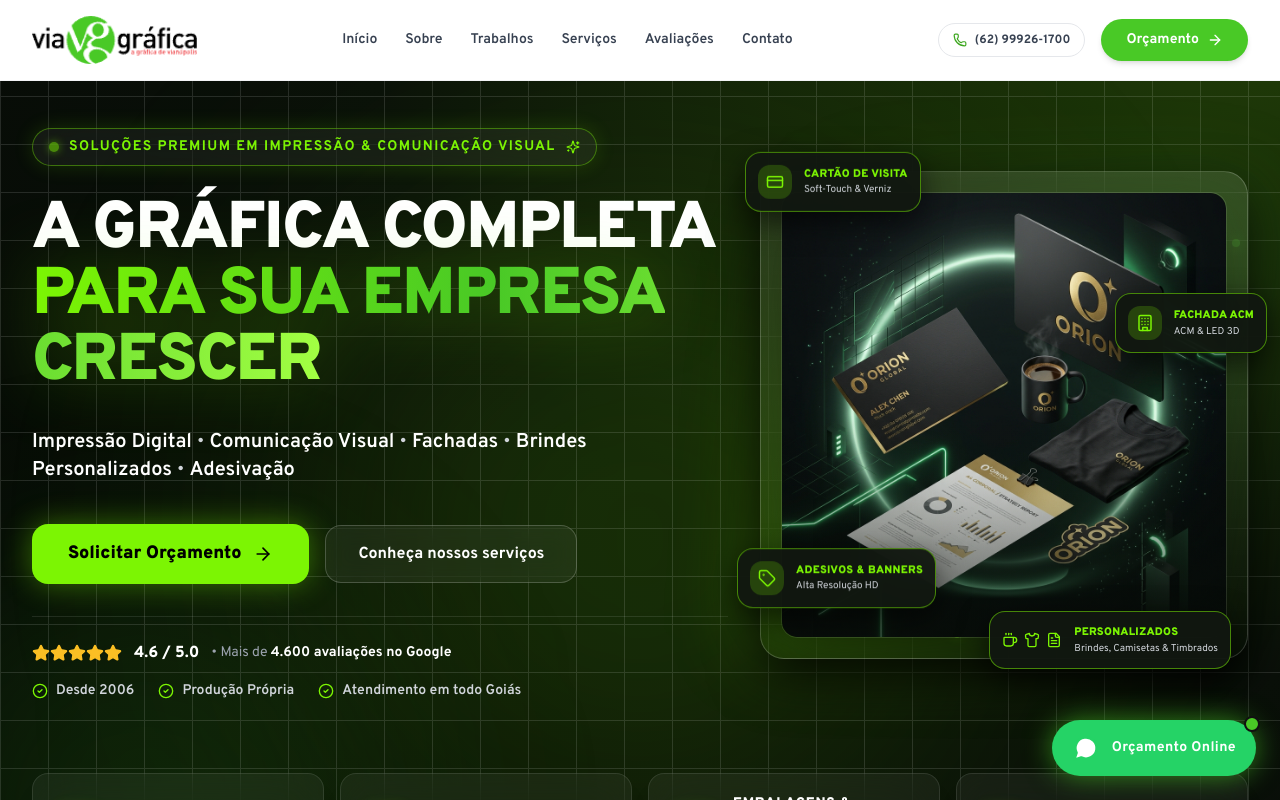
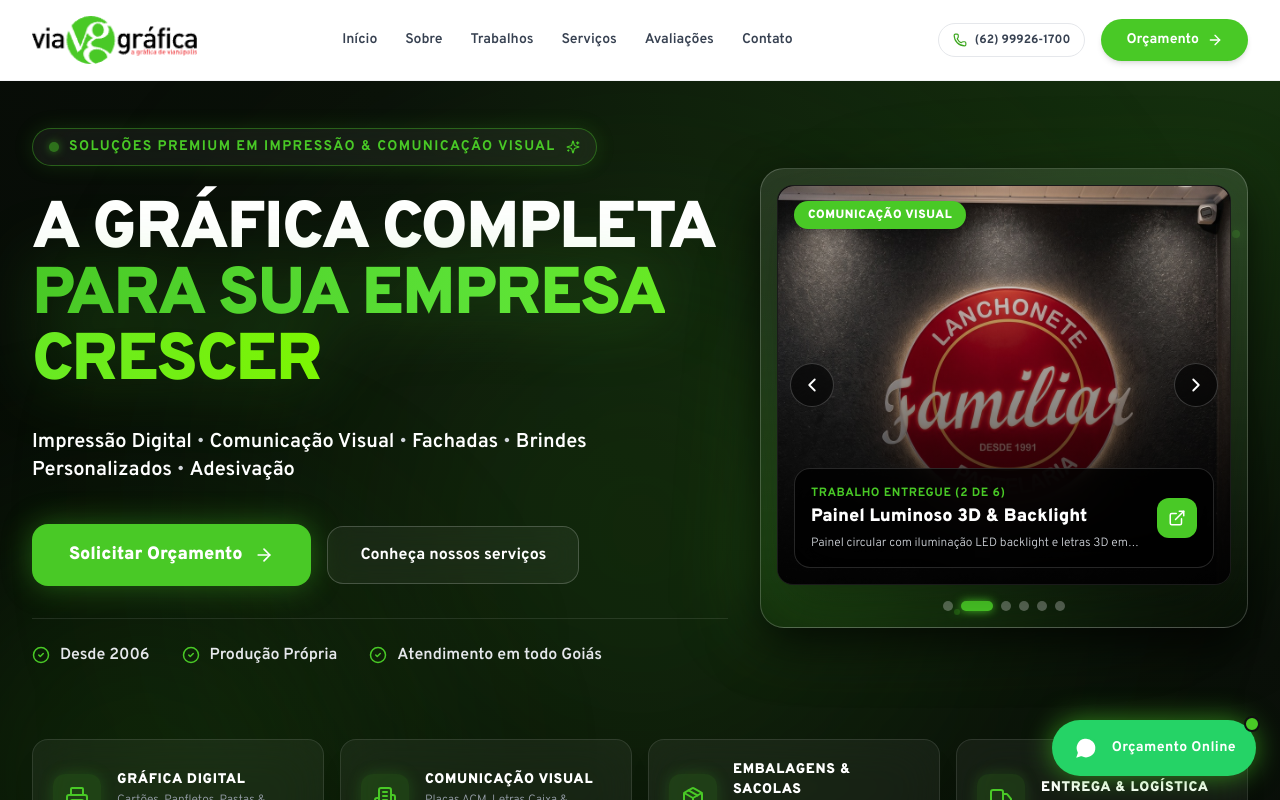
Before and after one commit to viagraficavps-star/via-grafica-landing, a React (Vite) app: page / in a window 1280 px wide. Shown: the top 800 px of the page. Built offline with nearby package versions, Linux system fonts and the light colour scheme; the HTML template or start-up script is replaced by a standard one.

Commit message:
Hero update: add interactive works carousel, color tone #49C926, remove grid overlay and google reviews

```diff
--- a/src/components/Hero.jsx
+++ b/src/components/Hero.jsx
@@ -1,21 +1,17 @@
-import React from 'react';
+import React, { useState, useEffect } from 'react';
 import {
   ArrowRight,
   Printer,
   Building2,
   Package,
   Truck,
-  Star,
   CheckCircle2,
   Sparkles,
-  CreditCard,
-  Building,
-  Tag,
-  Coffee,
-  Shirt,
-  FileText
+  ChevronLeft,
+  ChevronRight,
+  ExternalLink
 } from 'lucide-react';
-import { QUICK_CATEGORIES } from '../data/viaGraficaData';
+import { QUICK_CATEGORIES, GALLERY_DATA } from '../data/viaGraficaData';
 
 const categoryIcons = {
   Printer,
@@ -25,29 +21,42 @@ const categoryIcons = {
 };
 
 export default function Hero({ onOpenBudgetModal }) {
+  const [currentSlide, setCurrentSlide] = useState(0);
+  const [isAutoPlaying, setIsAutoPlaying] = useState(true);
+
+  // Auto-play carousel every 3.5 seconds
+  useEffect(() => {
+    if (!isAutoPlaying) return;
+    const interval = setInterval(() => {
+      setCurrentSlide((prev) => (prev + 1) % GALLERY_DATA.length);
+    }, 3500);
+    return () => clearInterval(interval);
+  }, [isAutoPlaying]);
+
+  const nextSlide = () => {
+    setCurrentSlide((prev) => (prev + 1) % GALLERY_DATA.length);
+  };
+
+  const prevSlide = () => {
+    setCurrentSlide((prev) => (prev - 1 + GALLERY_DATA.length) % GALLERY_DATA.length);
+  };
+
+  const activeWork = GALLERY_DATA[currentSlide];
+
   return (
-    <section id="hero" className="relative min-h-screen pt-28 pb-16 bg-[#0A1009] text-white overflow-hidden flex flex-col justify-between selection:bg-[#7CF503] selection:text-black">
+    <section id="hero" className="relative min-h-screen pt-28 pb-16 bg-[#0A1009] text-white overflow-hidden flex flex-col justify-between selection:bg-[#49C926] selection:text-white">
 
-      {/* Dynamic Luminous Ambient Background & Grid Depth */}
-      <div className="absolute inset-0 bg-[radial-gradient(ellipse_at_top_right,_var(--tw-gradient-stops))] from-[#7CF503]/20 via-[#0A1009] to-[#040804] pointer-events-none"></div>
+      {/* Dynamic Luminous Ambient Background Depth (No Grid) */}
+      <div className="absolute inset-0 bg-[radial-gradient(ellipse_at_top_right,_var(--tw-gradient-stops))] from-[#49C926]/20 via-[#0A1009] to-[#040804] pointer-events-none"></div>
 
-      {/* Blurred Luminous Green Spotlights */}
-      <div className="absolute top-1/4 left-1/2 -translate-x-1/2 w-[600px] h-[600px] bg-[#7CF503]/15 rounded-full blur-[140px] pointer-events-none animate-pulse-glow"></div>
+      {/* Blurred Luminous Green #49C926 Spotlights */}
+      <div className="absolute top-1/4 left-1/2 -translate-x-1/2 w-[600px] h-[600px] bg-[#49C926]/15 rounded-full blur-[140px] pointer-events-none animate-pulse-glow"></div>
       <div className="absolute -bottom-20 -left-20 w-[450px] h-[450px] bg-[#49C926]/15 rounded-full blur-[120px] pointer-events-none"></div>
-
-      {/* Subtle Geometric Grid & Particle Texture Overlay */}
-      <div
-        className="absolute inset-0 opacity-[0.12] pointer-events-none"
-        style={{
-          backgroundImage: `linear-gradient(to right, #ffffff 1px, transparent 1px), linear-gradient(to bottom, #ffffff 1px, transparent 1px)`,
-          backgroundSize: '48px 48px'
-        }}
-      ></div>
 
       {/* Luminous Micro-Particles */}
       <div className="absolute inset-0 pointer-events-none overflow-hidden">
-        <div className="absolute top-1/3 left-1/5 w-2 h-2 rounded-full bg-[#7CF503] shadow-[0_0_12px_#7CF503] animate-ping opacity-75"></div>
-        <div className="absolute top-2/3 right-1/4 w-1.5 h-1.5 rounded-full bg-[#7CF503] shadow-[0_0_10px_#7CF503] animate-float opacity-80"></div>
+        <div className="absolute top-1/3 left-1/5 w-2 h-2 rounded-full bg-[#49C926] shadow-[0_0_12px_#49C926] animate-ping opacity-75"></div>
+        <div className="absolute top-2/3 right-1/4 w-1.5 h-1.5 rounded-full bg-[#49C926] shadow-[0_0_10px_#49C926] animate-float opacity-80"></div>
         <div className="absolute top-1/4 right-10 w-2 h-2 rounded-full bg-[#49C926] shadow-[0_0_12px_#49C926] animate-pulse opacity-60"></div>
       </div>
 
@@ -58,19 +67,19 @@ export default function Hero({ onOpenBudgetModal }) {
           {/* LADO ESQUERDO: Conteúdo Persuasivo & Chamada Principal */}
           <div className="lg:col-span-7 space-y-8 text-left">
 
-            {/* Top Luminous Badge */}
-            <div className="inline-flex items-center gap-2.5 bg-white/5 backdrop-blur-xl border border-[#7CF503]/40 px-4 py-2 rounded-full shadow-[0_0_20px_rgba(124,245,3,0.15)] animate-fadeIn">
-              <span className="w-2.5 h-2.5 rounded-full bg-[#7CF503] animate-pulse shadow-[0_0_8px_#7CF503]"></span>
-              <span className="text-xs sm:text-sm font-bold uppercase tracking-widest text-[#7CF503]">
+            {/* Top Luminous Badge (#49C926) */}
+            <div className="inline-flex items-center gap-2.5 bg-white/5 backdrop-blur-xl border border-[#49C926]/40 px-4 py-2 rounded-full shadow-[0_0_20px_rgba(73,201,38,0.15)] animate-fadeIn">
+              <span className="w-2.5 h-2.5 rounded-full bg-[#49C926] animate-pulse shadow-[0_0_8px_#49C926]"></span>
+              <span className="text-xs sm:text-sm font-bold uppercase tracking-widest text-[#49C926]">
                 Soluções Premium em Impressão & Comunicação Visual
               </span>
-              <Sparkles size={14} className="text-[#7CF503]" />
+              <Sparkles size={14} className="text-[#49C926]" />
             </div>
 
             {/* Título Principal (60px - 72px) */}
             <h1 className="font-heading text-4xl sm:text-6xl lg:text-[66px] font-black text-white leading-[1.05] tracking-tight">
               A GRÁFICA COMPLETA <br className="hidden sm:block" />
-              <span className="text-transparent bg-clip-text bg-gradient-to-r from-[#7CF503] via-[#49C926] to-[#A2FF43] drop-shadow-[0_0_35px_rgba(124,245,3,0.3)]">
+              <span className="text-transparent bg-clip-text bg-gradient-to-r from-[#49C926] via-[#5ce237] to-[#7CF503] drop-shadow-[0_0_35px_rgba(73,201,38,0.35)]">
                 PARA SUA EMPRESA CRESCER
               </span>
             </h1>
@@ -80,12 +89,12 @@ export default function Hero({ onOpenBudgetModal }) {
               <span className="text-white font-semibold">Impressão Digital</span> • <span className="text-white font-semibold">Comunicação Visual</span> • <span className="text-white font-semibold">Fachadas</span> • <span className="text-white font-semibold">Brindes Personalizados</span> • <span className="text-white font-semibold">Adesivação</span>
             </p>
 
-            {/* CTAs (Botão Verde + Botão Transparente) */}
+            {/* CTAs (Botão Verde #49C926 + Botão Transparente) */}
             <div className="flex flex-col sm:flex-row items-stretch sm:items-center gap-4 pt-2">
-              {/* Botão Principal Verde #7CF503 */}
+              {/* Botão Principal Verde #49C926 */}
               <button
                 onClick={() => onOpenBudgetModal()}
-                className="group relative inline-flex items-center justify-center gap-3 bg-[#7CF503] hover:bg-[#6be002] text-black font-black text-lg px-9 py-4 rounded-2xl shadow-[0_0_30px_rgba(124,245,3,0.4)] hover:shadow-[0_0_45px_rgba(124,245,3,0.7)] transition-all duration-300 transform hover:-translate-y-1"
+                className="group relative inline-flex items-center justify-center gap-3 bg-[#49C926] hover:bg-[#3da71f] text-white font-black text-lg px-9 py-4 rounded-2xl shadow-[0_0_30px_rgba(73,201,38,0.4)] hover:shadow-[0_0_45px_rgba(73,201,38,0.7)] transition-all duration-300 transform hover:-translate-y-1 border border-[#49C926]/50"
               >
                 <span>Solicitar Orçamento</span>
                 <ArrowRight size={20} className="group-hover:translate-x-1 transition-transform" />
@@ -94,115 +103,124 @@ export default function Hero({ onOpenBudgetModal }) {
               {/* Botão Secundário Transparente Glassmorphism */}
               <a
                 href="#servicos"
-                className="inline-flex items-center justify-center gap-2 bg-white/5 hover:bg-white/12 text-white font-bold text-base px-8 py-4 rounded-2xl backdrop-blur-md border border-white/20 hover:border-[#7CF503] transition-all duration-300 transform hover:-translate-y-0.5"
+                className="inline-flex items-center justify-center gap-2 bg-white/5 hover:bg-white/12 text-white font-bold text-base px-8 py-4 rounded-2xl backdrop-blur-md border border-white/20 hover:border-[#49C926] transition-all duration-300 transform hover:-translate-y-0.5"
               >
                 <span>Conheça nossos serviços</span>
               </a>
             </div>
 
-            {/* Social Proof & Trust Badges */}
-            <div className="pt-6 border-t border-white/10 space-y-4">
-
-              {/* Avaliações do Google */}
-              <div className="flex flex-wrap items-center gap-3">
-                <div className="flex text-amber-400">
-                  {[...Array(5)].map((_, i) => (
-                    <Star key={i} size={18} fill="currentColor" className="text-amber-400" />
-                  ))}
-                </div>
-                <span className="font-extrabold text-white text-base">4.6 / 5.0</span>
-                <span className="text-gray-400 text-sm font-medium">
-                  • Mais de <strong className="text-white font-bold">4.600 avaliações no Google</strong>
-                </span>
-              </div>
-
-              {/* Checkmarks de Confiança */}
-              <div className="flex flex-wrap items-center gap-x-6 gap-y-2 text-xs sm:text-sm font-semibold text-gray-300">
-                <div className="flex items-center gap-2">
-                  <CheckCircle2 size={16} className="text-[#7CF503]" />
+            {/* Trust Badges Checkmarks */}
+            <div className="pt-6 border-t border-white/10">
+              <div className="flex flex-wrap items-center gap-x-8 gap-y-3 text-sm sm:text-base font-semibold text-gray-200">
+                <div className="flex items-center gap-2.5">
+                  <CheckCircle2 size={18} className="text-[#49C926]" />
                   <span>Desde 2006</span>
                 </div>
-                <div className="flex items-center gap-2">
-                  <CheckCircle2 size={16} className="text-[#7CF503]" />
+                <div className="flex items-center gap-2.5">
+                  <CheckCircle2 size={18} className="text-[#49C926]" />
                   <span>Produção Própria</span>
                 </div>
-                <div className="flex items-center gap-2">
-                  <CheckCircle2 size={16} className="text-[#7CF503]" />
+                <div className="flex items-center gap-2.5">
+                  <CheckCircle2 size={18} className="text-[#49C926]" />
                   <span>Atendimento em todo Goiás</span>
                 </div>
               </div>
-
             </div>
 
           </div>
 
-          {/* LADO DIREITO: Mockup 3D Integrado com Perspectiva & Elementos Flutuantes */}
-          <div className="lg:col-span-5 relative flex items-center justify-center">
+          {/* LADO DIREITO: Carrossel Interativo dos Trabalhos da Via Gráfica */}
+          <div
+            className="lg:col-span-5 relative flex items-center justify-center"
+            onMouseEnter={() => setIsAutoPlaying(false)}
+            onMouseLeave={() => setIsAutoPlaying(true)}
+          >
 
             {/* Ambient Backlight Aura */}
-            <div className="absolute inset-0 bg-gradient-to-tr from-[#7CF503]/30 via-transparent to-[#49C926]/20 rounded-3xl blur-2xl transform rotate-3"></div>
+            <div className="absolute inset-0 bg-gradient-to-tr from-[#49C926]/30 via-transparent to-[#49C926]/15 rounded-3xl blur-2xl transform rotate-2"></div>
 
-            {/* Main 3D Card Glass Panel Container */}
-            <div className="relative w-full max-w-lg bg-gradient-to-b from-white/10 via-white/5 to-white/0 p-3 sm:p-5 rounded-3xl backdrop-blur-2xl border border-white/20 shadow-[0_20px_50px_rgba(0,0,0,0.8)] group transition-transform duration-500 hover:scale-[1.02]">
+            {/* Main Carousel Frame Container */}
+            <div className="relative w-full max-w-lg bg-gradient-to-b from-white/10 via-white/5 to-white/0 p-3 sm:p-4 rounded-3xl backdrop-blur-2xl border border-white/20 shadow-[0_20px_50px_rgba(0,0,0,0.8)] group">
 
-              {/* Generated 3D Composition Graphic */}
-              <div className="relative rounded-2xl overflow-hidden border border-white/10 shadow-2xl">
+              {/* Carousel Image Container */}
+              <div className="relative h-[340px] sm:h-[400px] rounded-2xl overflow-hidden border border-white/10 shadow-2xl bg-black">
+
+                {/* Active Image */}
                 <img
-                  src="/images/hero_mockup_3d.png"
-                  alt="Mockup 3D Produtos Via Gráfica: Cartão de Visita, Fachada ACM, Banner, Adesivo, Caneca, Camiseta e Papel Timbrado"
-                  className="w-full h-auto object-cover rounded-2xl transform group-hover:scale-105 transition-transform duration-700"
+                  key={activeWork.image}
+                  src={activeWork.image}
+                  alt={activeWork.title}
+                  className="w-full h-full object-cover rounded-2xl transition-all duration-700 animate-fadeIn"
                 />
 
-                {/* Subtle Overlay Gradient */}
-                <div className="absolute inset-0 bg-gradient-to-t from-[#0A1009] via-transparent to-transparent opacity-60"></div>
+                {/* Bottom Overlay Gradient */}
+                <div className="absolute inset-0 bg-gradient-to-t from-black/90 via-black/40 to-transparent"></div>
+
+                {/* Left/Right Navigation Buttons */}
+                <button
+                  onClick={prevSlide}
+                  className="absolute left-3 top-1/2 -translate-y-1/2 z-20 w-11 h-11 rounded-full bg-black/60 hover:bg-[#49C926] text-white flex items-center justify-center transition-all backdrop-blur-md border border-white/20 hover:border-[#49C926] shadow-lg"
+                  aria-label="Trabalho Anterior"
+                >
+                  <ChevronLeft size={22} />
+                </button>
+
+                <button
+                  onClick={nextSlide}
+                  className="absolute right-3 top-1/2 -translate-y-1/2 z-20 w-11 h-11 rounded-full bg-black/60 hover:bg-[#49C926] text-white flex items-center justify-center transition-all backdrop-blur-md border border-white/20 hover:border-[#49C926] shadow-lg"
+                  aria-label="Próximo Trabalho"
+                >
+                  <ChevronRight size={22} />
+                </button>
+
+                {/* Top Badge: Categoria */}
+                <div className="absolute top-4 left-4 z-20">
+                  <span className="bg-[#49C926] text-white text-xs font-black px-3.5 py-1.5 rounded-full shadow-md uppercase tracking-wider">
+                    {activeWork.category}
+                  </span>
+                </div>
+
+                {/* Bottom Info Floating Overlay */}
+                <div className="absolute bottom-4 left-4 right-4 z-20 bg-black/80 backdrop-blur-xl p-4 rounded-2xl border border-white/15">
+                  <div className="flex items-center justify-between gap-3">
+                    <div>
+                      <p className="text-xs font-bold text-[#49C926] uppercase tracking-wider mb-0.5">
+                        Trabalho Entregue ({currentSlide + 1} de {GALLERY_DATA.length})
+                      </p>
+                      <h3 className="font-heading font-black text-base sm:text-lg text-white leading-tight">
+                        {activeWork.title}
+                      </h3>
+                      <p className="text-gray-300 text-xs font-light line-clamp-1 mt-1">
+                        {activeWork.desc}
+                      </p>
+                    </div>
+
+                    <button
+                      onClick={() => onOpenBudgetModal(activeWork.title)}
+                      className="w-10 h-10 rounded-xl bg-[#49C926] hover:bg-[#3da71f] text-white flex items-center justify-center flex-shrink-0 shadow-md transition-colors"
+                      title="Quero um projeto similar"
+                    >
+                      <ExternalLink size={18} />
+                    </button>
+                  </div>
+                </div>
+
               </div>
 
-              {/* FLOATING 3D GLASS BADGES (Organizados em Perspectiva 3D) */}
-
-              {/* 1. Cartão de Visita */}
-              <div className="absolute -top-4 -left-4 bg-[#111810]/95 backdrop-blur-xl border border-[#7CF503]/50 text-white p-3 rounded-2xl shadow-[0_10px_30px_rgba(0,0,0,0.6)] flex items-center gap-3 animate-float pointer-events-none">
-                <div className="p-2 rounded-xl bg-[#7CF503]/20 text-[#7CF503]">
-                  <CreditCard size={18} />
-                </div>
-                <div>
-                  <p className="text-[11px] font-black uppercase text-[#7CF503] tracking-wide">Cartão de Visita</p>
-                  <p className="text-[10px] text-gray-300 font-medium">Soft-Touch & Verniz</p>
-                </div>
-              </div>
-
-              {/* 2. Fachada ACM */}
-              <div className="absolute top-1/4 -right-5 bg-[#111810]/95 backdrop-blur-xl border border-[#7CF503]/50 text-white p-3 rounded-2xl shadow-[0_10px_30px_rgba(0,0,0,0.6)] flex items-center gap-3 animate-float [animation-delay:1s] pointer-events-none">
-                <div className="p-2 rounded-xl bg-[#7CF503]/20 text-[#7CF503]">
-                  <Building size={18} />
-                </div>
-                <div>
-                  <p className="text-[11px] font-black uppercase text-[#7CF503] tracking-wide">Fachada ACM</p>
-                  <p className="text-[10px] text-gray-300 font-medium">ACM & LED 3D</p>
-                </div>
-              </div>
-
-              {/* 3. Banner & Adesivo */}
-              <div className="absolute bottom-12 -left-6 bg-[#111810]/95 backdrop-blur-xl border border-[#7CF503]/50 text-white p-3 rounded-2xl shadow-[0_10px_30px_rgba(0,0,0,0.6)] flex items-center gap-3 animate-float [animation-delay:1.5s] pointer-events-none">
-                <div className="p-2 rounded-xl bg-[#7CF503]/20 text-[#7CF503]">
-                  <Tag size={18} />
-                </div>
-                <div>
-                  <p className="text-[11px] font-black uppercase text-[#7CF503] tracking-wide">Adesivos & Banners</p>
-                  <p className="text-[10px] text-gray-300 font-medium">Alta Resolução HD</p>
-                </div>
-              </div>
-
-              {/* 4. Caneca, Camiseta & Papel Timbrado */}
-              <div className="absolute -bottom-4 right-4 bg-[#111810]/95 backdrop-blur-xl border border-[#7CF503]/50 text-white p-3 rounded-2xl shadow-[0_10px_30px_rgba(0,0,0,0.6)] flex items-center gap-3 animate-float [animation-delay:2s] pointer-events-none">
-                <div className="flex gap-1.5 text-[#7CF503]">
-                  <Coffee size={16} />
-                  <Shirt size={16} />
-                  <FileText size={16} />
-                </div>
-                <div>
-                  <p className="text-[11px] font-black uppercase text-[#7CF503] tracking-wide">Personalizados</p>
-                  <p className="text-[10px] text-gray-300 font-medium">Brindes, Camisetas & Timbrados</p>
-                </div>
+              {/* Carousel Dot Indicators */}
+              <div className="flex items-center justify-center gap-2 mt-4">
+                {GALLERY_DATA.map((_, idx) => (
+                  <button
+                    key={idx}
+                    onClick={() => setCurrentSlide(idx)}
+                    className={`transition-all duration-300 rounded-full ${
+                      idx === currentSlide
+                        ? 'w-8 h-2.5 bg-[#49C926] shadow-[0_0_10px_#49C926]'
+                        : 'w-2.5 h-2.5 bg-white/30 hover:bg-white/60'
+                    }`}
+                    aria-label={`Ir para trabalho ${idx + 1}`}
+                  />
+                ))}
               </div>
 
             </div>
@@ -221,13 +239,13 @@ export default function Hero({ onOpenBudgetModal }) {
               <a
                 key={cat.id}
                 href="#servicos"
-                className="bg-white/5 backdrop-blur-xl border border-white/10 hover:border-[#7CF503] p-5 rounded-2xl shadow-xl hover:bg-white/10 transition-all duration-300 group flex items-center gap-4 transform hover:-translate-y-1"
+                className="bg-white/5 backdrop-blur-xl border border-white/10 hover:border-[#49C926] p-5 rounded-2xl shadow-xl hover:bg-white/10 transition-all duration-300 group flex items-center gap-4 transform hover:-translate-y-1"
               >
-                <div className="w-12 h-12 rounded-xl bg-[#7CF503]/15 text-[#7CF503] flex items-center justify-center flex-shrink-0 group-hover:bg-[#7CF503] group-hover:text-black transition-all shadow-[0_0_15px_rgba(124,245,3,0.2)]">
+                <div className="w-12 h-12 rounded-xl bg-[#49C926]/15 text-[#49C926] flex items-center justify-center flex-shrink-0 group-hover:bg-[#49C926] group-hover:text-white transition-all shadow-[0_0_15px_rgba(73,201,38,0.2)]">
                   <IconComp size={24} />
                 </div>
                 <div>
-                  <h3 className="font-heading font-black text-xs sm:text-sm text-white tracking-wider uppercase mb-0.5 group-hover:text-[#7CF503] transition-colors">
+                  <h3 className="font-heading font-black text-xs sm:text-sm text-white tracking-wider uppercase mb-0.5 group-hover:text-[#49C926] transition-colors">
                     {cat.title}
                   </h3>
                   <p className="text-gray-400 text-xs font-light leading-snug">
```
